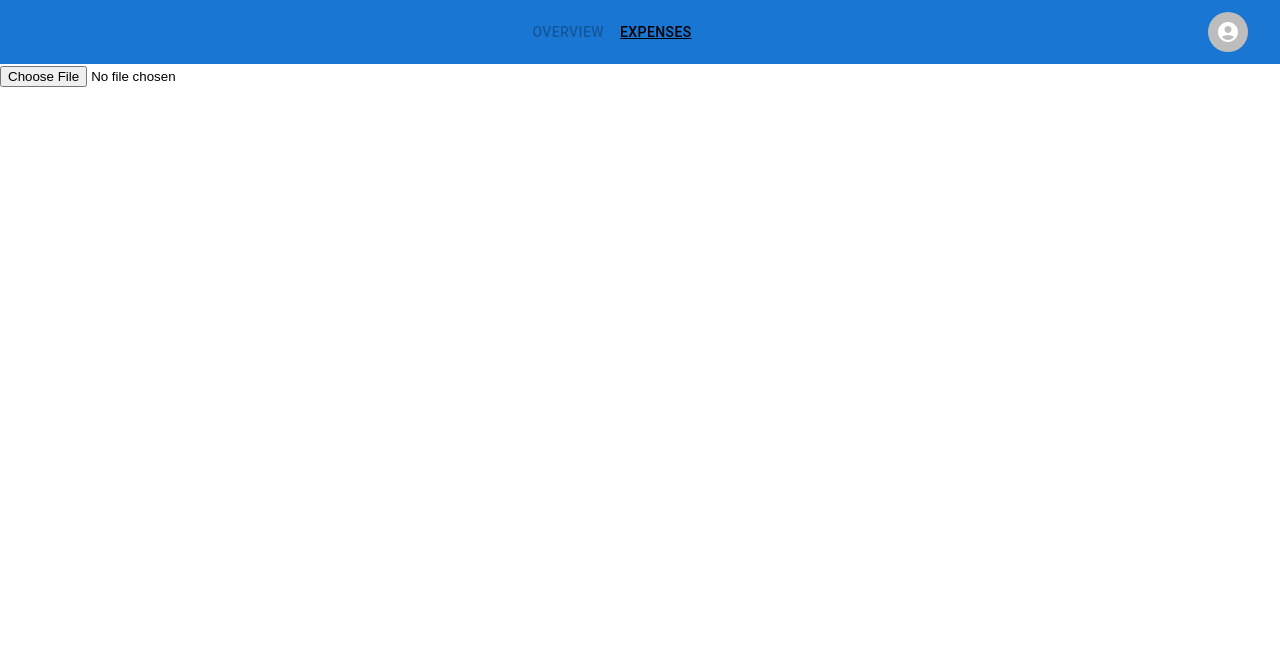
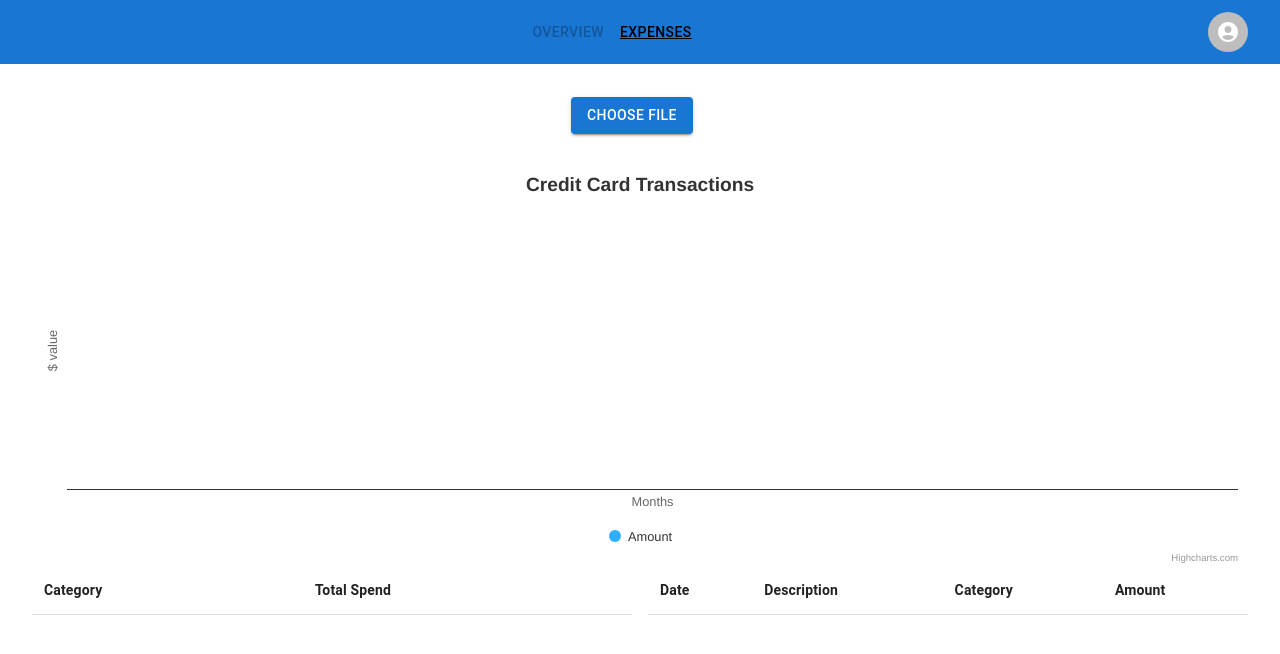
Before and after one commit to Tokesh/prototypePractice, a React (Create React App) app: page / in a window 1280 px wide. Shown: the top 654 px of the page. Built offline with nearby package versions, Linux system fonts and the light colour scheme.

Commit message:
design added

```diff
--- a/src/App.js
+++ b/src/App.js
@@ -15,7 +15,7 @@ const App = () => {
     <div>
       <Header />
       <CSVReader handleData={handleCsvData} />
-      {csvData.length > 0 && <BarChart data={csvData} />}
+      {/* {csvData.length > 0 && <BarChart data={csvData} />} */}
     </div>
   );
 };
--- a/src/CSVReader.js
+++ b/src/CSVReader.js
@@ -1,12 +1,46 @@
 import React, { useState, useEffect } from 'react';
+import Papa from 'papaparse';
+import { styled } from '@mui/system';
+import Grid from '@mui/material/Grid';
+import Button from '@mui/material/Button';
+import RenderTableTransactions from './RenderTableTransactions';
+import RenderTableCategory from './RenderTableCategory';
+import BarChart from './BarChart';
 
-import Papa from "papaparse";
+const RootContainer = styled('div')({
+  margin: '2rem',
+});
+
+const FileInputContainer = styled('div')({
+  marginBottom: '2rem',
+  display: 'flex',
+  justifyContent: 'center',
+  alignItems: 'center',
+});
+
+const FileInputLabel = styled('label')({
+  marginRight: '1rem',
+});
+
+const FileInputButton = styled(Button)({
+  // Add your custom styles here
+});
+
+const ClearButton = styled(Button)({
+  marginLeft: '1rem',
+  // Add your custom styles here
+});
+
+const FileInput = styled('input')({
+  display: 'none',
+});
 
 
 function CSVReader({ handleData }) {
   const [transactions, setTransactions] = useState([]);
   const [initialTransactions, setInitialTransactions] = useState([]);
-    const [totalsByCategory, setTotalsByCategory] = useState({});
+  const [totalsByCategory, setTotalsByCategory] = useState([]);
+  const [fileInputKey, setFileInputKey] = useState(0);
 
   const handleFileUpload = (e) => {
     const file = e.target.files[0];
@@ -17,19 +51,8 @@ function CSVReader({ handleData }) {
           date: new Date(row.Date),
           description: row.Description,
           category: row.Type,
-            amount: parseFloat((row['Purchase Amount'] || '').replace(/[^0-9.-]/g, '').replace(/,"/g, ''))
+          amount: parseFloat((row['Purchase Amount'] || '').replace(/[^0-9.-]/g, '').replace(/,"/g, '')),
         }));
-          // const transactions = results.data.map((row) => {
-          //   const amountString = row['Purchase Amount'].replace(/[^0-9.-]/g, '');
-
-          //   console.log(`Amount string: ${amountString}`);
-
-          //   return {
-          //     date: new Date(row.Date),
-          //     description: row.Description,
-          //     category: row.Type
-          //   };
-          // });
 
         const groupedByCategory = transactions.reduce((acc, transaction) => {
           const category = transaction.category;
@@ -40,11 +63,10 @@ function CSVReader({ handleData }) {
           return acc;
         }, {});
 
-
         const groupedByMonth = transactions.reduce((acc, transaction) => {
-              const monthYear = transaction.date.toLocaleString("default", {
-              month: "long",
-              year: "numeric",
+          const monthYear = transaction.date.toLocaleString('default', {
+            month: 'long',
+            year: 'numeric',
           });
           if (!acc[monthYear]) {
             acc[monthYear] = { monthYear, total: 0 };
@@ -69,68 +91,56 @@ function CSVReader({ handleData }) {
         handleData(sortedByMonth);
       },
     });
+    setFileInputKey((prevKey) => prevKey + 1);
+  };
+
+  const handleClearData = () => {
+    setTransactions([]);
+    setInitialTransactions([]);
+    setTotalsByCategory([]);
+    setFileInputKey((prevKey) => prevKey + 1);
   };
 
   useEffect(() => {
     if (initialTransactions.length > 0) {
       renderTableTransactions();
     }
-    if(totalsByCategory.length > 0){
-        renderTableCategory();
-    }
-    }, [initialTransactions, totalsByCategory]);
+  }, [initialTransactions]);
 
   const renderTableTransactions = () => {
-    return (
-        <table>
-            <thead>
-            <tr>
-                <th>Date</th>
-                <th>Description</th>
-                <th>Category</th>
-                <th>Amount</th>
-            </tr>
-            </thead>
-            <tbody>
-            {initialTransactions.map((transaction, index) => (
-                <tr key={index}>
-                <td>{transaction.date && transaction.date.toLocaleDateString()}</td>
-                <td>{transaction.description}</td>
-                <td>{transaction.category}</td>
-                <td>{transaction.amount ? transaction.amount.toFixed(2) : ''}</td>
-                </tr>
-            ))}
-            </tbody>
-        </table>
-        );
-    }
-    const renderTableCategory = () => {
-      return (
-          <table>
-            <thead>
-              <tr>
-                <th>Category</th>
-                <th>Total Spend</th>
-              </tr>
-            </thead>
-            <tbody>
-              {totalsByCategory.map((category, index) => (
-                <tr key={index}>
-                  <td>{category.category}</td>
-                  <td>{category.total.toFixed(2)}</td>
-                </tr>
-              ))}
-            </tbody>
-          </table>
-        );
-      }
+    return <RenderTableTransactions transactions={initialTransactions} />;
+  };
 
   return (
-      <div>
-          <input type="file" onChange={handleFileUpload} />
-          {totalsByCategory.length > 0 && renderTableCategory()}
-          {transactions.length > 0 && renderTableTransactions()}
-      </div>
+    <RootContainer>
+      <FileInputContainer>
+        <FileInputLabel htmlFor="file-upload">
+          <FileInputButton variant="contained" component="span">
+            Choose File
+          </FileInputButton>
+        </FileInputLabel>
+        <FileInput
+          id="file-upload"
+          key={fileInputKey}
+          type="file"
+          onChange={handleFileUpload}
+        />
+        {initialTransactions.length > 0 && (
+          <ClearButton variant="contained" onClick={handleClearData}>
+            Clear Data
+          </ClearButton>
+        )}
+      </FileInputContainer>
+      <BarChart data={transactions} />
+      <Grid container spacing={2}>
+        <Grid item xs={12} md={6}>
+          <RenderTableCategory totalsByCategory={totalsByCategory} />
+        </Grid>
+        <Grid item xs={12} md={6}>
+          <RenderTableTransactions transactions={initialTransactions} />
+        </Grid>
+      </Grid>
+    </RootContainer>
   );
 }
 
--- a/src/Header.js
+++ b/src/Header.js
@@ -1,5 +1,5 @@
-import React from 'react';
-import { AppBar, Toolbar, Button, IconButton, Badge, Avatar } from '@mui/material';
+import React, { useState } from 'react';
+import { AppBar, Toolbar, Button, IconButton, Badge, Avatar, Popover, Typography } from '@mui/material';
 import { styled } from '@mui/system';
 import AccountCircleIcon from '@mui/icons-material/AccountCircle';
 
@@ -35,7 +35,21 @@ const StyledAvatar = styled(Avatar)({
   backgroundColor: (theme) => theme.palette.primary.main,
 });
 
+
 const Header = () => {
+  const [anchorEl, setAnchorEl] = useState(null);
+
+  const handleClick = (event) => {
+    setAnchorEl(event.currentTarget);
+  };
+
+  const handleClose = () => {
+    setAnchorEl(null);
+  };
+
+  const open = Boolean(anchorEl);
+  const id = open ? 'user-popover' : undefined;
+
   return (
     <StyledAppBar position="static">
       <StyledToolbar>
@@ -43,13 +57,30 @@ const Header = () => {
           <StyledButton disabled>Overview</StyledButton>
           <StyledActiveButton>Expenses</StyledActiveButton>
         </StyledButtonContainer>
-        <IconButton>
+        <IconButton onClick={handleClick}>
           <Badge badgeContent={0} color="secondary">
             <StyledAvatar>
               <AccountCircleIcon />
             </StyledAvatar>
           </Badge>
         </IconButton>
+        <Popover
+          id={id}
+          open={open}
+          anchorEl={anchorEl}
+          onClose={handleClose}
+          anchorOrigin={{
+            vertical: 'bottom',
+            horizontal: 'right',
+          }}
+          transformOrigin={{
+            vertical: 'top',
+            horizontal: 'right',
+          }}
+        >
+          <Typography sx={{ p: 2 }}>Account</Typography>
+          <Typography sx={{ p: 2 }}>Settings</Typography>
+        </Popover>
       </StyledToolbar>
     </StyledAppBar>
   );
--- /dev/null
+++ b/src/RenderTableCategory.js
@@ -0,0 +1,54 @@
+import React from 'react';
+import { styled } from '@mui/system';
+import { Table, TableBody, TableCell, TableContainer, TableHead, TableRow } from '@mui/material';
+
+const StyledTableContainer = styled(TableContainer)({
+  marginBottom: '2rem',
+});
+
+const StyledTable = styled(Table)({
+  width: '100%',
+  borderCollapse: 'collapse',
+});
+
+const StyledTableHeadCell = styled(TableCell)({
+  padding: '12px',
+  fontWeight: 'bold',
+  borderBottom: '1px solid #ddd',
+});
+
+const StyledTableRow = styled(TableRow)({
+  '&:nth-of-type(even)': {
+    backgroundColor: '#f9f9f9',
+  },
+});
+
+const StyledTableCell = styled(TableCell)({
+  padding: '12px',
+  borderBottom: '1px solid #ddd',
+});
+
+function RenderTableCategory({ totalsByCategory }) {
+  return (
+    <StyledTableContainer>
+      <StyledTable>
+        <TableHead>
+          <TableRow>
+            <StyledTableHeadCell>Category</StyledTableHeadCell>
+            <StyledTableHeadCell>Total Spend</StyledTableHeadCell>
+          </TableRow>
+        </TableHead>
+        <TableBody>
+          {totalsByCategory.map((category, index) => (
+            <StyledTableRow key={index}>
+              <StyledTableCell>{category.category}</StyledTableCell>
+              <StyledTableCell>{category.total.toFixed(2)}</StyledTableCell>
+            </StyledTableRow>
+          ))}
+        </TableBody>
+      </StyledTable>
+    </StyledTableContainer>
+  );
+}
+
+export default RenderTableCategory;
--- /dev/null
+++ b/src/RenderTableTransactions.js
@@ -0,0 +1,62 @@
+import React from 'react';
+import { styled } from '@mui/system';
+import { Table, TableBody, TableCell, TableContainer, TableHead, TableRow } from '@mui/material';
+
+const StyledTableContainer = styled(TableContainer)({
+  marginBottom: '2rem',
+});
+
+const StyledTable = styled(Table)({
+  width: '100%',
+  borderCollapse: 'collapse',
+});
+
+const StyledTableHeadCell = styled(TableCell)({
+  padding: '12px',
+  fontWeight: 'bold',
+  borderBottom: '1px solid #ddd',
+});
+
+const StyledTableRow = styled(TableRow)({
+  '&:nth-of-type(even)': {
+    backgroundColor: '#f9f9f9',
+  },
+});
+
+const StyledTableCell = styled(TableCell)({
+  padding: '12px',
+  borderBottom: '1px solid #ddd',
+});
+
+function RenderTableTransactions({ transactions }) {
+  return (
+    <StyledTableContainer>
+      <StyledTable>
+        <TableHead>
+          <TableRow>
+            <StyledTableHeadCell>Date</StyledTableHeadCell>
+            <StyledTableHeadCell>Description</StyledTableHeadCell>
+            <StyledTableHeadCell>Category</StyledTableHeadCell>
+            <StyledTableHeadCell>Amount</StyledTableHeadCell>
+          </TableRow>
+        </TableHead>
+        <TableBody>
+          {transactions.map((transaction, index) => (
+            <StyledTableRow key={index}>
+              <StyledTableCell>
+                {transaction.date && transaction.date.toLocaleDateString()}
+              </StyledTableCell>
+              <StyledTableCell>{transaction.description}</StyledTableCell>
+              <StyledTableCell>{transaction.category}</StyledTableCell>
+              <StyledTableCell>
+                {transaction.amount ? transaction.amount.toFixed(2) : ''}
+              </StyledTableCell>
+            </StyledTableRow>
+          ))}
+        </TableBody>
+      </StyledTable>
+    </StyledTableContainer>
+  );
+}
+
+export default RenderTableTransactions;
```
Lines whose indentation alone changed are shown as unchanged.
